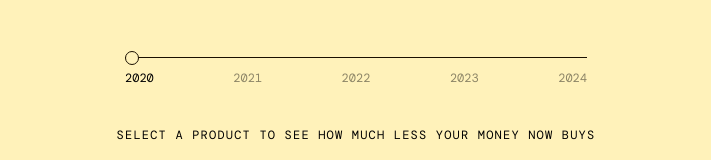
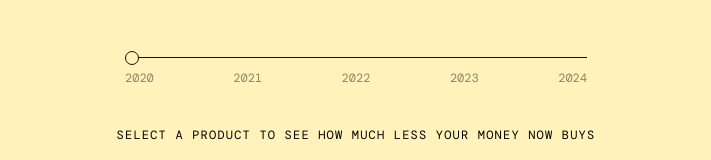
Before and after one commit to storytellinganimal/inflation, a React (Create React App) app: page / in a window 1280 px wide. Shown: the part 442-602 px from the top of the page, without its empty margins (284-995 px from the left). Built offline with nearby package versions, Linux system fonts and the light colour scheme; a web font is replaced by a local one.

Commit message:
remove steps for variable inflation increase

```diff
--- a/src/App.jsx
+++ b/src/App.jsx
@@ -266,20 +266,20 @@ function Wireframe({ shape, scale, ratio = 1, size = 400, strokeColor = "#1A1000
 }
 
 // ============ YEAR SLIDER ============
-function YearSlider({ yearIdx, onChange }) {
+function YearSlider({ value, step, onChange }) {
   return (
     <div className="slider-region">
       <input
         type="range"
         min={0}
         max={YEARS.length - 1}
-        step={1}
-        value={yearIdx}
+        step={step}
+        value={value}
         onChange={(e) => onChange(Number(e.target.value))}
       />
       <div className="year-ticks-row">
         {YEARS.map((y, i) => (
-          <span key={y} data-active={String(i === yearIdx)}>{y}</span>
+          <span key={y} data-active={String(step >= 1 && i === value)}>{y}</span>
         ))}
       </div>
     </div>
@@ -287,9 +287,9 @@ function YearSlider({ yearIdx, onChange }) {
 }
 
 // ============ LANDING VIEW ============
-function LandingView({ yearIdx }) {
-  // lightest weight at 2020, heaviest at 2024 — maps 0→200, 4→900
-  const weight = Math.round(200 + (yearIdx / (YEARS.length - 1)) * 700);
+function LandingView({ landingSlider }) {
+  // lightest weight at slider start, heaviest at end — fluid 200→900
+  const weight = Math.round(200 + (landingSlider / (YEARS.length - 1)) * 700);
   return (
     <div className="landing-content">
       <h1 className="site-title" style={{ fontVariationSettings: `'wght' ${weight}` }}>inflation.</h1>
@@ -343,6 +343,7 @@ function ProductView({ product, yearIdx }) {
 export default function InflationApp() {
   const [activeId, setActiveId] = useState(null);
   const [yearIdx, setYearIdx] = useState(0);
+  const [landingSlider, setLandingSlider] = useState(0);
 
   const active = PRODUCTS.find((p) => p.id === activeId);
 
@@ -359,13 +360,16 @@ export default function InflationApp() {
         <div className="content-zone">
           {active
             ? <ProductView key={activeId} product={active} yearIdx={yearIdx} />
-            : <LandingView yearIdx={yearIdx} />
+            : <LandingView landingSlider={landingSlider} />
           }
         </div>
 
         {/* Bottom zone: always fixed at same position — slider never moves */}
         <div className="bottom-zone">
-          <YearSlider yearIdx={yearIdx} onChange={setYearIdx} />
+          {active
+            ? <YearSlider value={yearIdx} step={1} onChange={setYearIdx} />
+            : <YearSlider value={landingSlider} step={0.01} onChange={setLandingSlider} />
+          }
           <p className="cta-text">Select a product to see how much less your money now buys</p>
           <div className="nav-outer">
             <nav className="product-nav">
```
